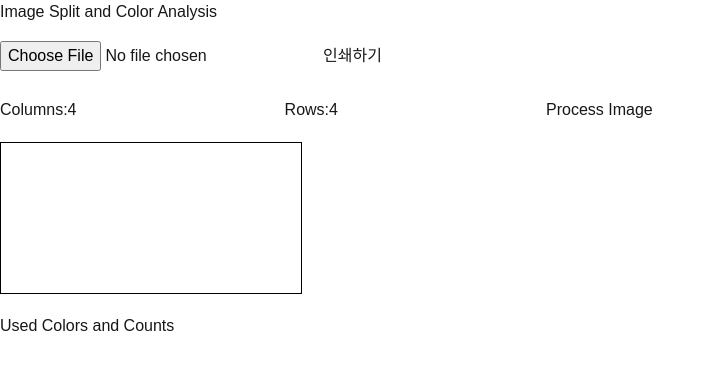
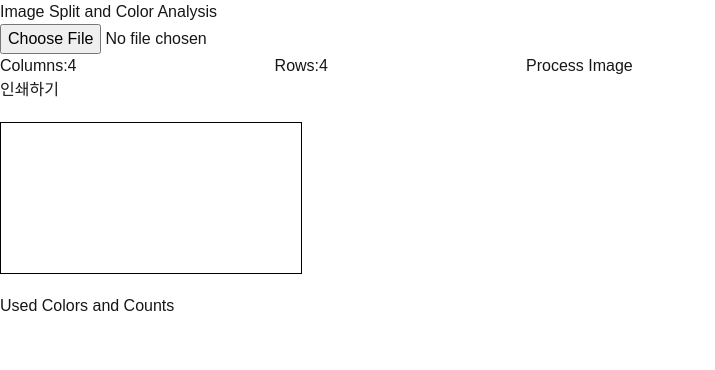
Before and after one commit to yoongun97/image-pexel-generator, a Next.js app: page /add in a window 1280 px wide. Shown: the top 370 px of the page, without its empty margins (0-715 px from the left). Built offline with nearby package versions, Linux system fonts and the light colour scheme.

Commit message:
fix: add 페이지 디자인 수정

```diff
--- a/src/app/add/page.tsx
+++ b/src/app/add/page.tsx
@@ -59,14 +59,18 @@ export default function Add() {
           const mostFrequentColor = getMostFrequentColor(imageData);
 
           // Draw color code on the cell
-          ctx.fillStyle = "rgba(255, 255, 255, 0.7)";
-          ctx.fillRect(col * cellWidth, row * cellHeight, 80, 20);
           ctx.fillStyle = mostFrequentColor;
-          ctx.fillText(
-            mostFrequentColor,
-            col * cellWidth + 5,
-            row * cellHeight + 15
+          ctx.fillRect(
+            col * cellWidth,
+            row * cellHeight,
+            cellWidth,
+            cellHeight
           );
+          // ctx.fillText(
+          //   mostFrequentColor,
+          //   col * cellWidth + 5,
+          //   row * cellHeight + 15
+          // );
 
           // Update global color count
           newColorCounts[mostFrequentColor] =
@@ -83,36 +87,50 @@ export default function Add() {
   };
 
   return (
-    <div>
-      <h1>Image Split and Color Analysis</h1>
-      <input type="file" onChange={handleFileChange} accept="image/*" />
-      <button
-        onClick={handlePrintBtn}
-        style={{ margin: "10px", padding: "10px" }}
-      >
-        인쇄하기
-      </button>
-      <div style={{ marginTop: "10px" }}>
-        <label>
+    <div className="w-full h-screen p-10">
+      <h1 className="w-full text-center text-2xl font-semibold">
+        Image Split and Color Analysis
+      </h1>
+      <div className="flex justify-between mt-5 p-2">
+        <input
+          type="file"
+          className="bg-transparent border-white border cursor-pointer"
+          onChange={handleFileChange}
+          accept="image/*"
+        />
+        <div className="flex items-center gap-x-5">
+          <label className="flex gap-x-2">
             Columns:
             <input
+              className="bg-transparent border-2 rounded border-white px-1"
               type="number"
               value={columns}
               onChange={(e) => setColumns(parseInt(e.target.value))}
               min="1"
             />
           </label>
-        <label style={{ marginLeft: "10px" }}>
+          <label className="flex gap-x-2">
             Rows:
             <input
+              className="bg-transparent border-2 rounded border-white px-1"
               type="number"
               value={rows}
               onChange={(e) => setRows(parseInt(e.target.value))}
               min="1"
             />
           </label>
-        <button onClick={handleProcessImage} style={{ marginLeft: "10px" }}>
+          <button
+            className="border border-white rounded p-1"
+            onClick={handleProcessImage}
+          >
             Process Image
+          </button>
+        </div>
+        <button
+          className="border border-white rounded p-1"
+          onClick={handlePrintBtn}
+        >
+          인쇄하기
         </button>
       </div>
       <canvas
```
Lines whose indentation alone changed are shown as unchanged.
